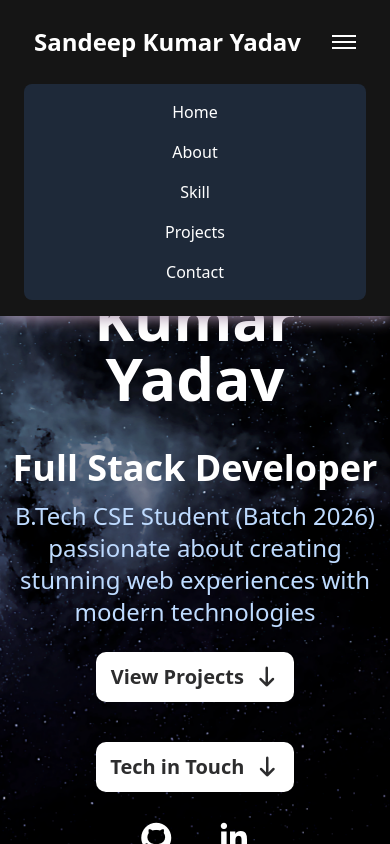
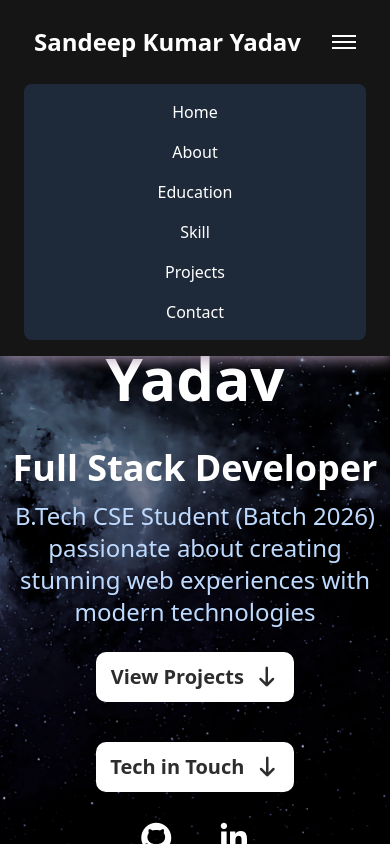
Before and after one commit to Sandeepyadav1922/my_portfolio, a React (Vite) app in the folder my_portfolio/: page / in a window 390 px wide. Both pictures are taken after a click on the button 344 px from the left and 42 px from the top of the page. Shown: the top 844 px of the page. Built offline with nearby package versions, Linux system fonts and the light colour scheme.

Commit message:
Add missing nav link

```diff
--- a/my_portfolio/src/Pages/Navbar.jsx
+++ b/my_portfolio/src/Pages/Navbar.jsx
@@ -29,6 +29,7 @@ function Navbar() {
         <div className="md:hidden mt-4 flex flex-col items-center gap-4 bg-gray-800 p-4 rounded-lg">
           <Link to="home" onClick={() => setIsOpen(false)} className="hover:text-blue-400 cursor-pointer">Home</Link>
           <Link to="about" onClick={() => setIsOpen(false)} className="hover:text-blue-400 cursor-pointer">About</Link>
+          <Link to="education" onClick={() => setIsOpen(false)} className="hover:text-blue-400 cursor-pointer">Education</Link>
           <Link to="skill" onClick={() => setIsOpen(false)} className="hover:text-blue-400 cursor-pointer">Skill</Link>
           <Link to="project" onClick={() => setIsOpen(false)} className="hover:text-blue-400 cursor-pointer">Projects</Link>
           <Link to="contact" onClick={() => setIsOpen(false)} className="hover:text-blue-400 cursor-pointer">Contact</Link>
```
